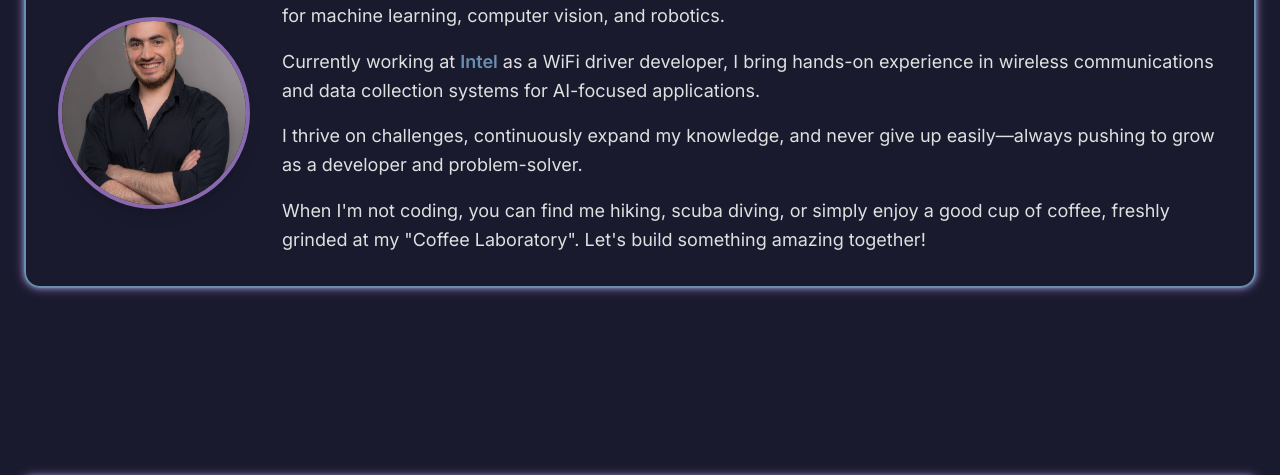
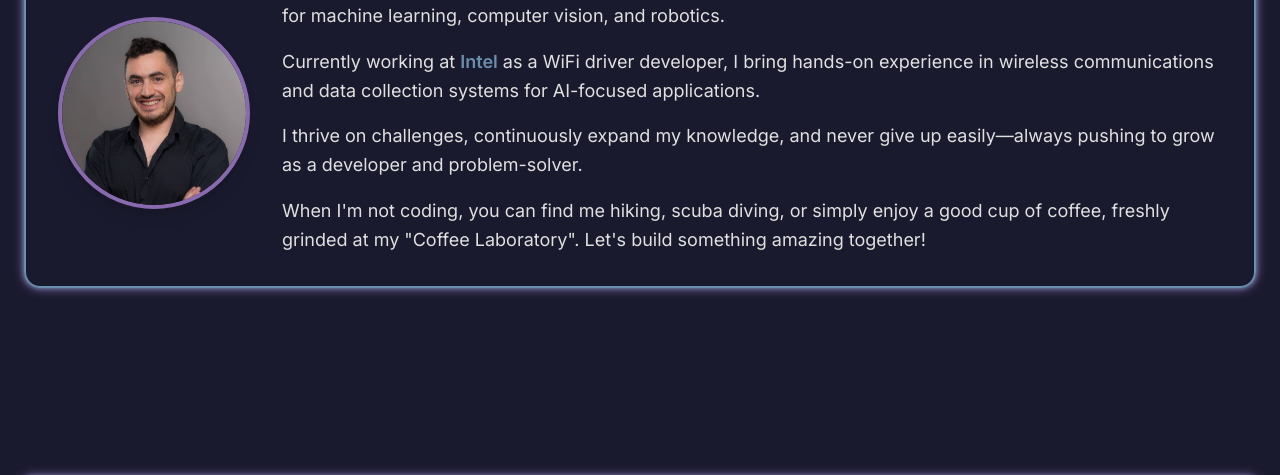
Before and after one commit to tomerrb/tomerrb.github.io, a plain HTML site: page index.html in a window 1280 px wide. Shown: the part 262-737 px from the top of the page. Drawn offline with nearby package versions, Linux system fonts and the light colour scheme.

Commit message:
align photo attempt 2

```diff
--- a/index.html
+++ b/index.html
@@ -185,7 +185,7 @@
             <h2 class="text-4xl font-bold mb-6 text-subtle-blue text-center">About Me</h2>
             <div class="flex flex-col md:flex-row items-center md:space-x-8">
                 <div class="flex-shrink-0 mb-6 md:mb-0">
-                    <img src="assets/cover_photo.jpg" alt="Tomer Richter Barouch" class="w-48 h-48 rounded-full border-4 border-subtle-purple object-cover shadow-lg" style="object-position: 50% 60%;">
+                    <img src="assets/cover_photo.jpg" alt="Tomer Richter Barouch" class="w-48 h-48 rounded-full border-4 border-subtle-purple object-cover shadow-lg" style="object-position: 50% 20%;">
                 </div>
                 <div class="text-lg leading-relaxed text-center md:text-left about-content">
                     <p class="mb-4">
```
